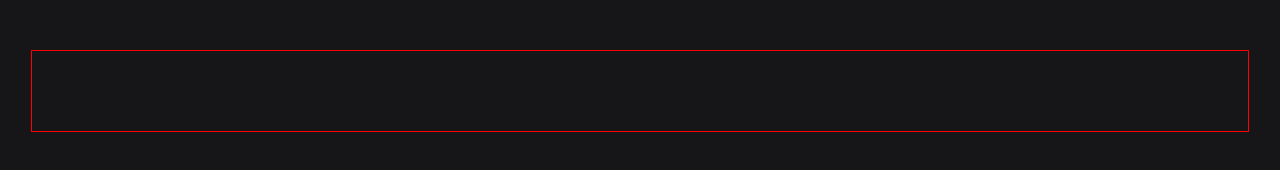
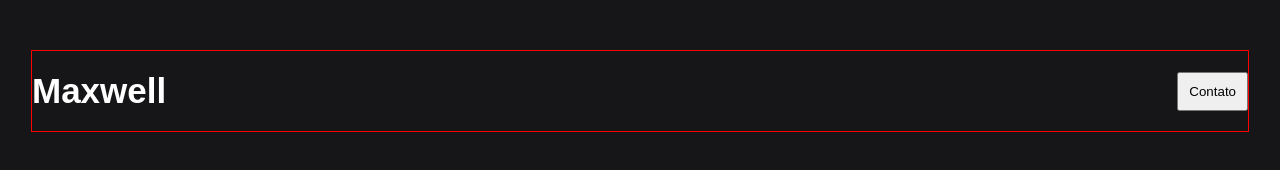
Before and after one commit to maxwellleao/meu-portfolio, a plain HTML site: page index.html in a window 1280 px wide. Drawn offline with Linux system fonts and the light colour scheme.

Commit message:
configurando a logo e botão

```diff
--- a/index.html
+++ b/index.html
@@ -7,7 +7,10 @@
     <link rel="stylesheet" href="style.css">
 </head>
 <body>
-<nav class="navbar"></nav>
+<nav class="navbar">
+    <h1 class="logo">Maxwell</h1>
+    <button class="btn-contato">Contato</button>
+</nav>
 
 
 
--- a/style.css
+++ b/style.css
@@ -5,6 +5,7 @@
 }
 html,body{
     background-color:#161618;
+    font-family: Arial, Helvetica, sans-serif;
 }
 
 /* navbar */
@@ -16,4 +17,19 @@ html,body{
     position: fixed;
     left: 50%;
     transform: translate(-50%);
+    display: flex;
+    justify-content: space-between;
+    align-items: center;
 }
+
+/* logo */
+.logo{
+    color: white;
+    font-size: 35px
+}
+
+/* botão contato */
+.btn-contato{
+padding: 10px;
+
+}
```
